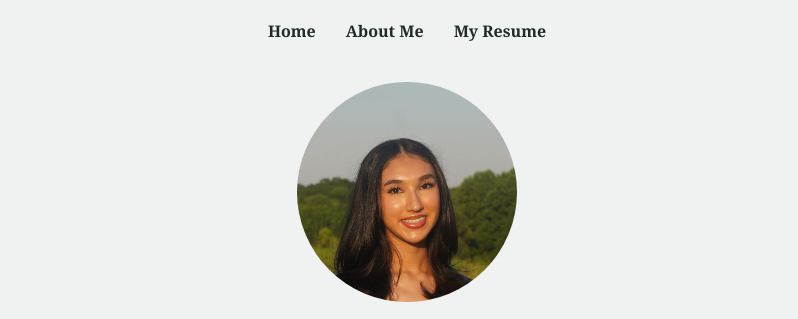
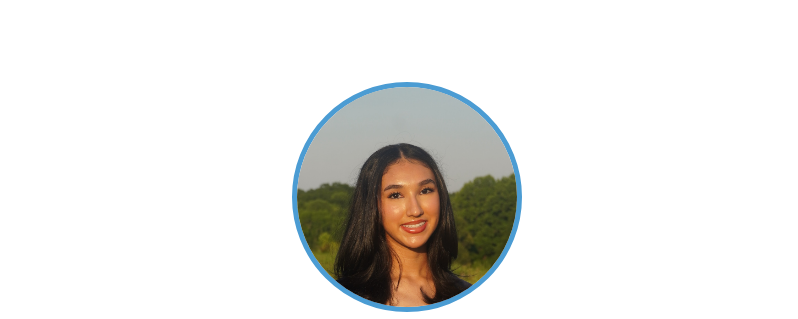
Before and after one commit to aadrikasharmas/.github.io, a plain HTML site: page aboutme.html in a window 1280 px wide. Shown: the top 319 px of the page, without its empty margins (233-1031 px from the left). Drawn offline with Linux system fonts and the light colour scheme.

Commit message:
cariolina change

```diff
--- a/style.css
+++ b/style.css
@@ -1,7 +1,7 @@
 body {
   font-family: Georgia, "Times New Roman", serif;
-  background-color: #f0f2f1;
-  color: #1f2b2b;
+  background-color: #ffffff;
+  color: #13294B;
   margin: 0;
 }
 
@@ -15,12 +15,13 @@ body {
 }
 
 .navbar a {
-  color: #1f2b2b;
+  color: #ffffff;
   text-decoration: none;
   font-weight: bold;
 }
 
 .navbar a:hover {
+  color:#4B9CD3;
   text-decoration: underline;
 }
 
@@ -37,6 +38,7 @@ main {
   height: 220px;
   object-fit: cover;
   border-radius: 50%;
+  border: 5px solid #4B9CD3;
 }
 
 h1 {
@@ -71,5 +73,5 @@ p {
 }
 
 .button-row a:hover {
-  background-color: #111111;
+  background-color: #13294B;
 }
```
